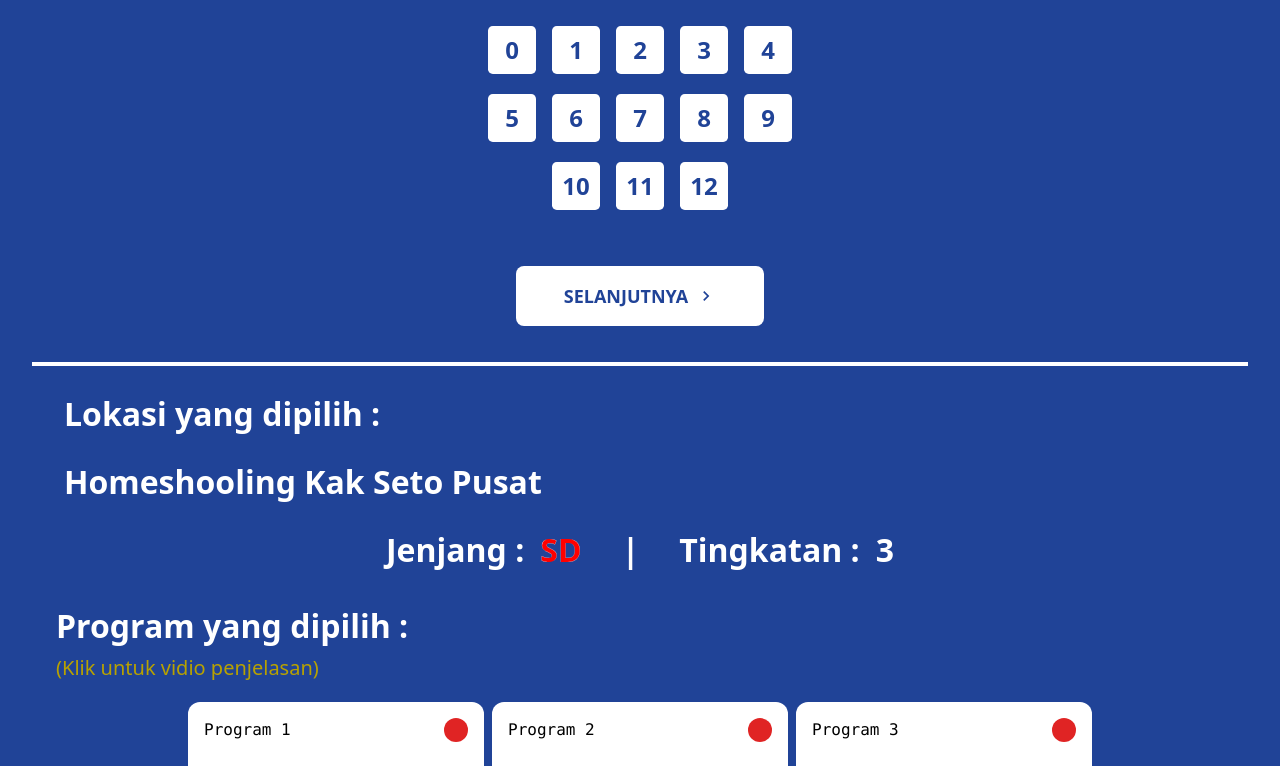
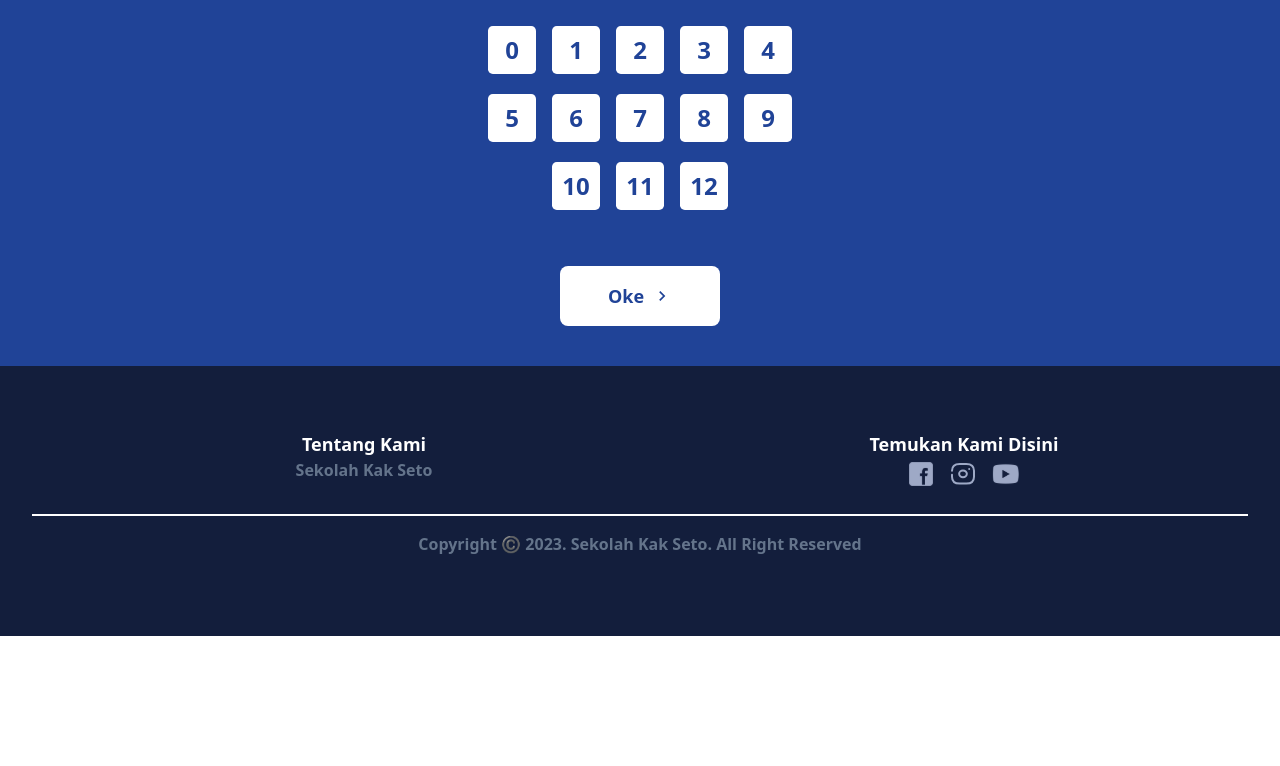
Before and after one commit to AdrianNael/ppdb-hsks-frontend, a React (Create React App) app: page / in a window 1280 px wide. Shown: the part 1997-2763 px from the top of the page. After the commit the page ends 2633 px from the top, so only its background shows below. Built offline with nearby package versions, Linux system fonts and the light colour scheme.

Commit message:
Update page1
fitur klik tombol oke hidden elemen

```diff
--- a/src/Components/Molekuls/Navbar.js
+++ b/src/Components/Molekuls/Navbar.js
@@ -8,7 +8,7 @@
   return (
     <div>
       <nav className="bg-biruprimary h-32 flex flex-col items-center justify-center relative">
-        <img src={Logo1} alt="logo" className="h-30 mb-2 mt-8 md:w-56" />
+        <img src={Logo1} alt="logo" className="h-30 mb-2 mt-8" />
       </nav>
     </div>
   );
--- a/src/Components/Organisms/Header2.js
+++ b/src/Components/Organisms/Header2.js
@@ -5,10 +5,8 @@
 function Header() {
   return (
     <header>
-      <div>
         <Navbar2 />
         <Gelombang2 />
-      </div>
     </header>
   );
 };
--- a/src/Components/Pages/Page-1/body.js
+++ b/src/Components/Pages/Page-1/body.js
@@ -11,12 +11,12 @@
 import { Link } from "react-router-dom";
 import ButtonJenjang from "../../Atoms/ButtonJenjang";
 
-const body = () => {
-  // const [jenjang, setJenjang] = useState(""); // Untuk menyimpan pilihan pengalaman
+const Body = () => {
+  const [hiddenElementVisible, setHiddenElementVisible] = useState(false);
 
-  // const handleJenjangChange = (event) => {
-  //   setJenjang(event.target.value);
-  // };
+  const toggleHiddenElement = () => {
+    setHiddenElementVisible(!hiddenElementVisible);
+  };
   return (
     <div>
       <Header />
@@ -60,31 +60,6 @@
         <div className="flex justify-center">
           <div className="grid grid-cols-2 gap-8 xl:flex text-white">
             <ButtonJenjang />
-            {/* <Button
-              id="ButtonTK"
-              label="TK"
-
-              color="TK"
-              className="bg-TK hover:-skew-y-6 hover:scale-125 hover:transition hover:duration-300 hover:ease-in-out xl:font-bold xl:text-xl xl:w-36 xl:h-16"
-            />
-            <Button
-              label="SD"
-
-              color="SD"
-              className="bg-SD hover:-skew-y-6 hover:scale-125 hover:transition hover:duration-300 hover:ease-in-out xl:font-bold xl:text-xl xl:w-36 xl:h-16"
-            />
-            <Button
-              label="SMP"
-
-              color="SMP"
-              className=" bg-SMP hover:-skew-y-6 hover:scale-125 hover:transition hover:duration-300 hover:ease-in-out xl:font-bold xl:text-xl xl:w-36 xl:h-16"
-            />
-            <Button
-              label="SMA"
-
-              color="SMA"
-              className="bg-SMA hover:-skew-y-6 hover:scale-125 hover:transition hover:duration-300 hover:ease-in-out xl:font-bold xl:text-xl xl:w-36 xl:h-16"
-            /> */}
           </div>
         </div>
         <div className="bg-biruprimary  pb-6 mx-auto -mb-1">
@@ -152,12 +127,17 @@
             </div>
           </div>
           <div className="flex items-center justify-center mt-4">
-            <button className="bg-white rounded-lg px-12 py-4 text-lg text-biruprimary font-bold mb-5 mt-5 flex items-center">
-              SELANJUTNYA <MdNavigateNext className="ml-2" size={20} />
-            </button>
-          </div>
-          <div className="border-t-4 border-white my-4 mx-8 mb-5"></div>
-          <div className="text-white font-bold text-ml xl:text-[2rem] xl:leading-[3.5rem]">
+        <button
+          className="bg-white rounded-lg px-12 py-4 text-lg text-biruprimary font-bold mb-5 mt-5 flex items-center"
+          onClick={toggleHiddenElement}
+        >
+          Oke <MdNavigateNext className="ml-2" size={20} />
+        </button>
+      </div>
+      {hiddenElementVisible && (
+        <div>
+        <div className="border-t-4 border-white my-4 mx-8 mb-5">
+        <div className="text-white font-bold text-ml xl:text-[2rem] xl:leading-[3.5rem]">
             <h4 className="ml-16 ">Lokasi yang dipilih :</h4>
             <p className="ml-16 mt-3 ">Homeshooling Kak Seto Pusat</p>
             <div className="flex items-center justify-center mt-3">
@@ -242,11 +222,14 @@
             </Link>
           </div>
         </div>
+      </div>)}
       </div>
+      </div>
+
       <Footer />
       <CustomerServiceButton />
     </div>
   );
 };
 
-export default body;
+export default Body;
```
